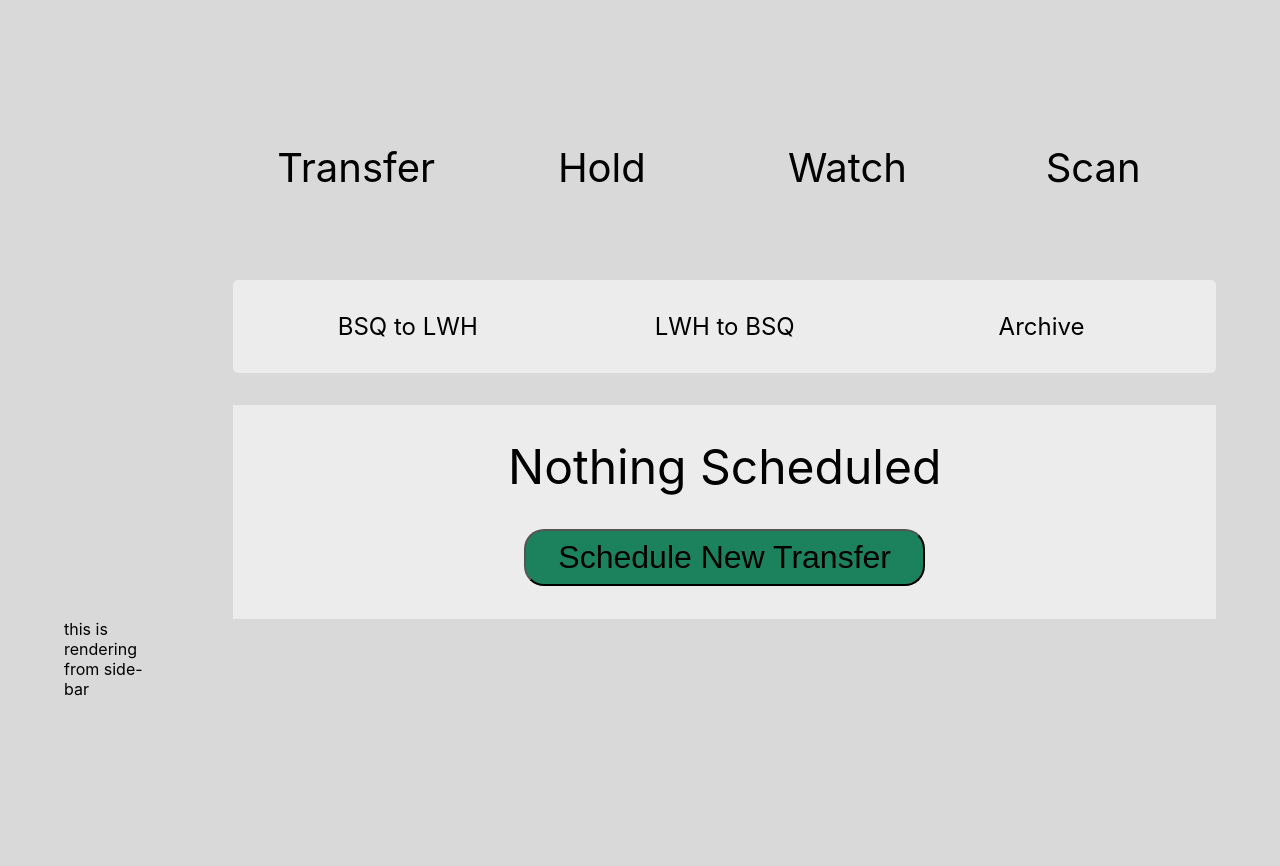
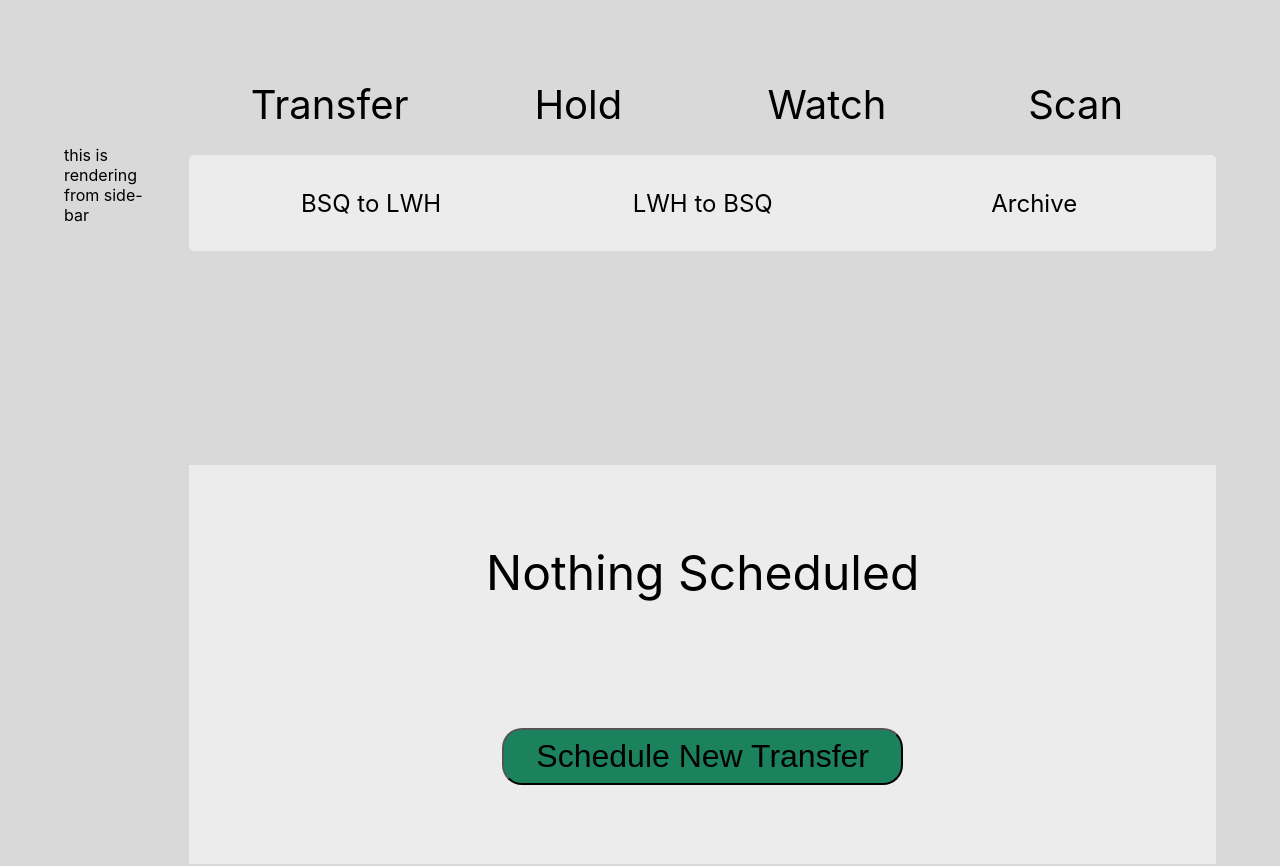
Before and after one commit to lefthomas/PropertyController, a React (Create React App) app: page / in a window 1280 px wide. Shown: the top 866 px of the page. Built offline with nearby package versions, Linux system fonts and the light colour scheme.

Commit message:
corrected row height over extending

```diff
--- a/src/App.css
+++ b/src/App.css
@@ -3,7 +3,7 @@
   min-height: 100vh;
   display: grid;
   grid-template-columns: 1fr 11fr;
-  grid-template-rows: 1fr 1fr;
-  column-gap: 5rem;
+  grid-template-rows: auto 1fr;
+  column-gap: 2rem;
   padding: 4rem;
 }
--- a/src/App.js
+++ b/src/App.js
@@ -2,10 +2,12 @@ import "./App.css";
 
 import Main from "./components/Main/Main";
 import SideBar from "./components/SideBar/SideBar";
+import TopNav from "./components/TopNav/TopNav";
 
 function App() {
   return (
     <div className="App">
+      <TopNav />
       <SideBar />
       <Main />
     </div>
--- a/src/components/LocBar/LocBar.css
+++ b/src/components/LocBar/LocBar.css
@@ -6,6 +6,7 @@
   border-radius: 5px;
   margin-top: 10px;
   padding: 2rem 1rem;
+  max-height: 2rem;
 }
 
 .loc-bar-btn {
--- a/src/components/Main/Main.css
+++ b/src/components/Main/Main.css
@@ -1,6 +1,5 @@
 .main-div {
   display: grid;
-  grid-template-rows: 2fr 1fr;
   grid-column: 2;
-  grid-row: 1;
+  grid-row: 2;
 }
--- a/src/components/Main/Main.js
+++ b/src/components/Main/Main.js
@@ -1,12 +1,10 @@
 import "./Main.css";
-import TopNav from "../TopNav/TopNav";
 import LocBar from "../LocBar/LocBar";
 import BSQtoLWH from "../NotBooked/NotBooked";
 
 function Main() {
   return (
     <div className="main-div">
-      <TopNav />
       <LocBar />
       <BSQtoLWH />
     </div>
--- a/src/components/TopNav/TopNav.css
+++ b/src/components/TopNav/TopNav.css
@@ -3,6 +3,9 @@
   grid-template-columns: repeat(4, 1fr);
   font-size: 40px;
   text-decoration: none;
+  padding: 1rem 1rem;
+  grid-column: 2;
+  grid-row: 1;
 }
 
 .button {
```
